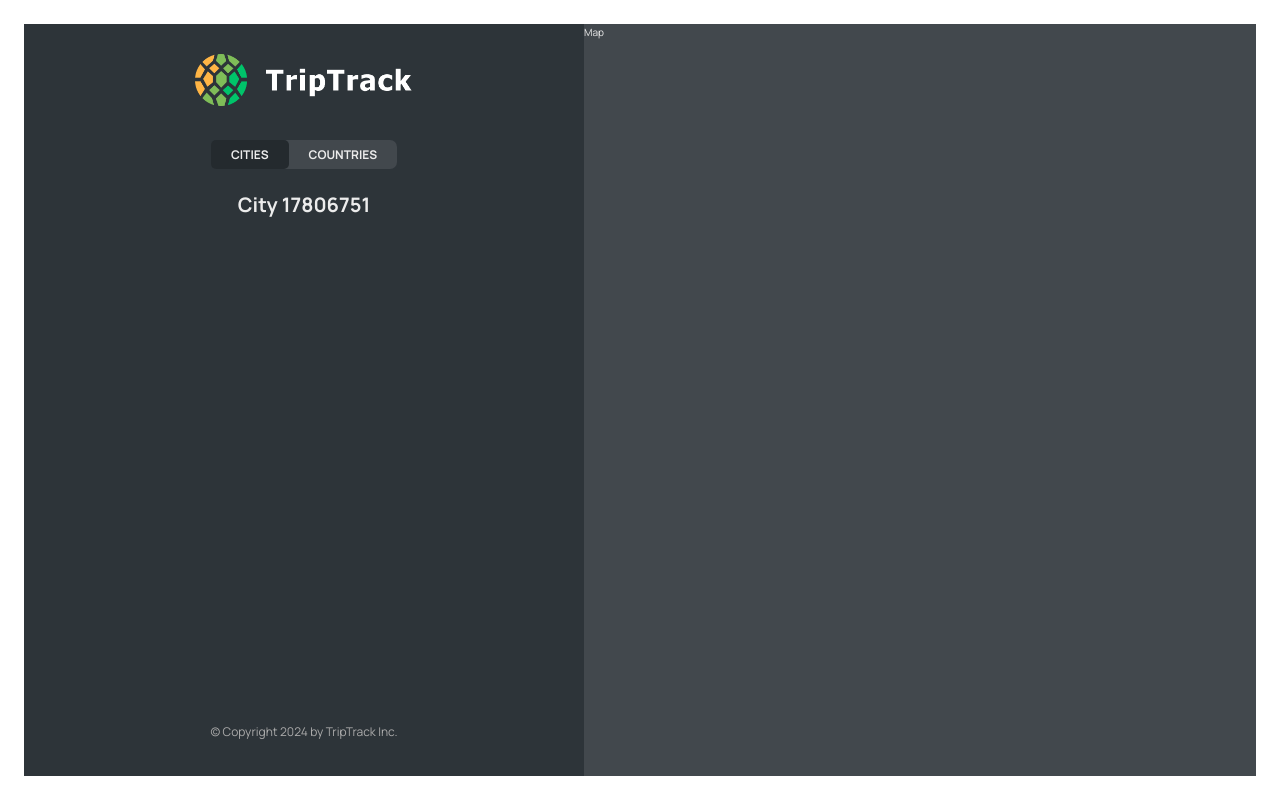
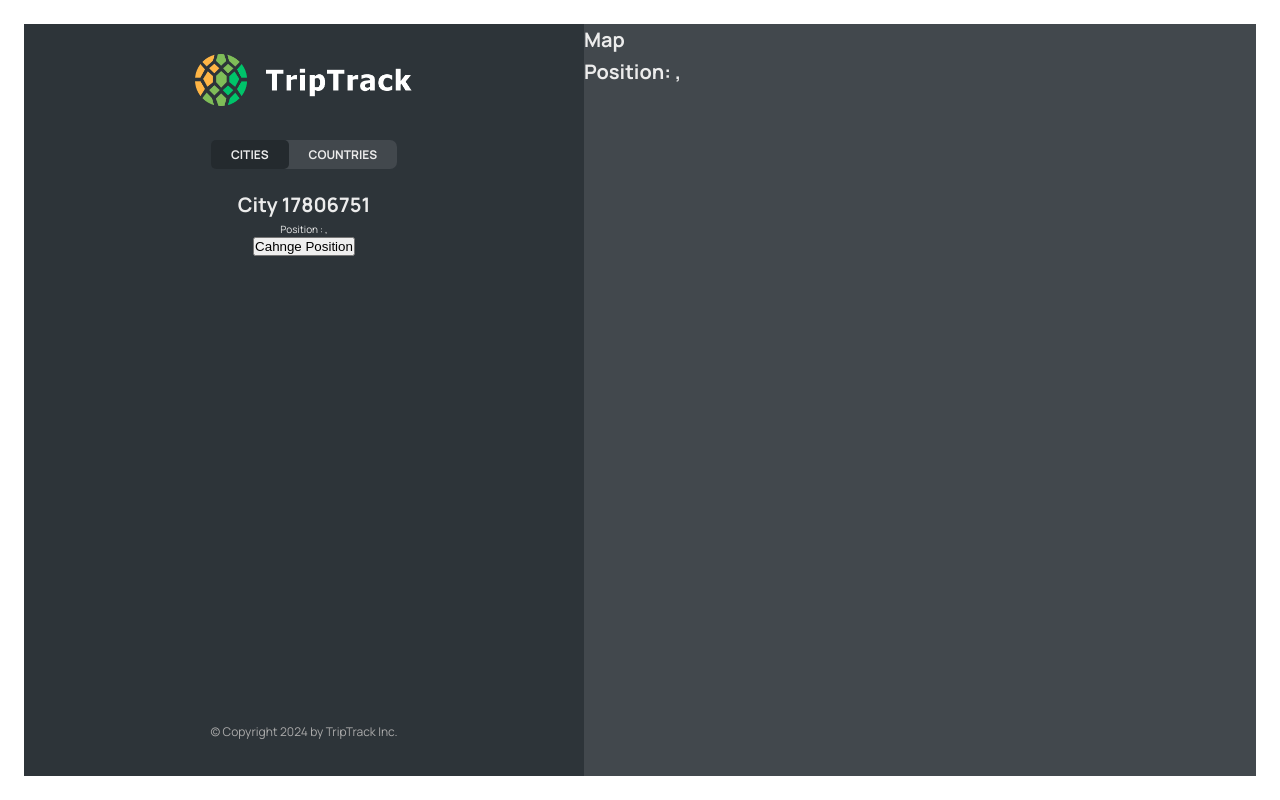
Before and after one commit to mtibamahdi/TripTrack, a React (Vite) app: page /app/cities/17806751 in a window 1280 px wide. Built offline with nearby package versions, Linux system fonts and the light colour scheme; data requests are answered from the project's data file.

Commit message:
Reading and Storing State in the URL

```diff
--- a/src/components/City.jsx
+++ b/src/components/City.jsx
@@ -1,4 +1,4 @@
-import { useParams } from 'react-router-dom';
+import { useParams, useSearchParams } from 'react-router-dom';
 import styles from './City.module.css';
 
 const formatDate = (date) =>
@@ -11,6 +11,10 @@
 
 function City() {
   const { id } = useParams();
+  const [searchParams, setSearchParams] = useSearchParams();
+
+  const lat = searchParams.get('lat');
+  const lng = searchParams.get('lng');
 
   // TEMP DATA
   const currentCity = {
@@ -23,7 +27,15 @@
   const { cityName, emoji, date, notes } = currentCity;
 
   return (
-    <h1>City {id}</h1>
+    <>
+      <h1>City {id}</h1>
+      <p>
+        Position : {lat}, {lng}
+      </p>
+      <button onClick={() => setSearchParams({ lat: 20, lng: 35 })}>
+        Cahnge Position
+      </button>
+    </>
     // <div className={styles.city}>
     //   <div className={styles.row}>
     //     <h6>City name</h6>
--- a/src/components/CityItem.jsx
+++ b/src/components/CityItem.jsx
@@ -9,10 +9,13 @@
   }).format(new Date(date));
 
 function CityItem({ city }) {
-  const { cityName, emoji, date, id } = city;
+  const { cityName, emoji, date, id, position } = city;
   return (
     <li>
-      <Link className={styles.cityItem} to={`${id}`}>
+      <Link
+        className={styles.cityItem}
+        to={`${id}?lat=${position.lat}&lng=${position.lng}`}
+      >
         <span className={styles.emoji}> {emoji} </span>
         <h3 className={styles.name}> {cityName} </h3>
         <time className={styles.date}> {formatDate(date)} </time>
--- a/src/components/Map.jsx
+++ b/src/components/Map.jsx
@@ -1,6 +1,19 @@
+import { useSearchParams } from 'react-router-dom';
 import styles from './Map.module.css';
 function Map() {
-  return <div className={styles.mapContainer}>Map</div>;
+  const [searchParams, setSearchParams] = useSearchParams();
+
+  const lng = searchParams.get('lng');
+  const lat = searchParams.get('lat');
+
+  return (
+    <div className={styles.mapContainer}>
+      <h1>Map</h1>
+      <h1>
+        Position: {lat}, {lng}
+      </h1>
+    </div>
+  );
 }
 
 export default Map;
```
